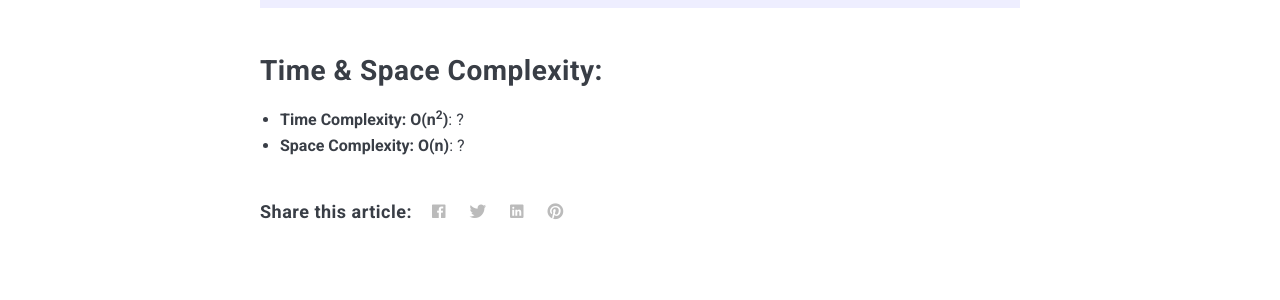
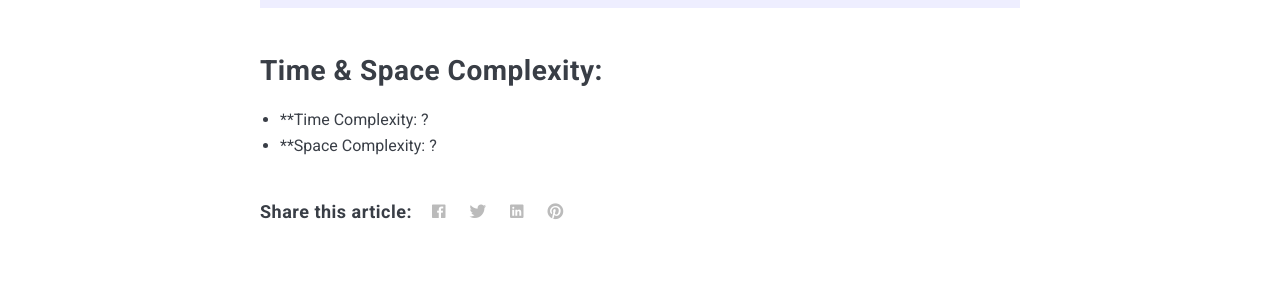
Before and after one commit to XiangXu/ywjxx, a Jekyll site: the page built from _posts/2021-01-03-LeetCode_37.markdown, in a window 1280 px wide and 900 px high, scrolled down 3423 px. Shown: the part 152-452 px from the top of the window. Built offline with Jekyll 4.4.1, drawn with Linux system fonts in a browser that asks for light colours; nearby versions of some CDN libraries; comment, search, counter and statistics services are not loaded.

Commit message:
leetcode 37

```diff
--- a/_posts/2021-01-03-LeetCode_37.markdown
+++ b/_posts/2021-01-03-LeetCode_37.markdown
@@ -104,5 +104,5 @@ class Solution
 
 ## Time & Space Complexity:
 
-* **Time Complexity: O(n<sup>2</sup>)**: ?
-* **Space Complexity: O(n)**: ?
+* **Time Complexity: ?
+* **Space Complexity: ?
```
